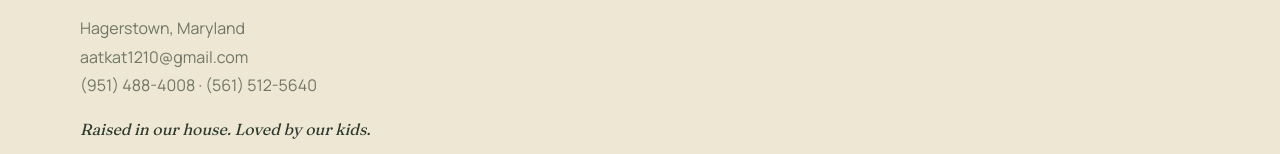
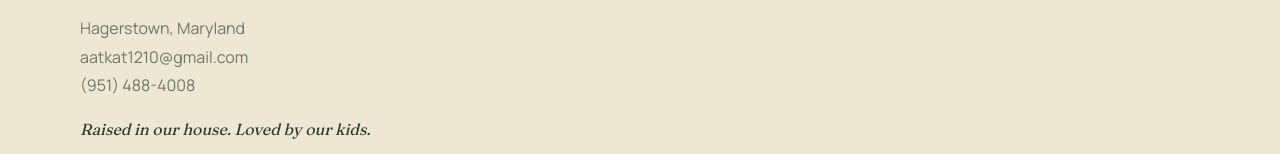
Before and after one commit to NSDQ-160th/hearth-field-border-collies, a Next.js app: page / in a window 1280 px wide. Shown: the part 10630-10784 px from the top of the page. Built offline with nearby package versions, Linux system fonts and the light colour scheme.

Commit message:
Remove the second phone number from the site.
The footer now lists only (951) 488-4008.

```diff
--- a/components/Footer.tsx
+++ b/components/Footer.tsx
@@ -17,8 +17,6 @@ export function Footer() {
         </p>
         <p>
           <a href={`tel:${tel(site.phone)}`}>{site.phone}</a>
-          {" · "}
-          <a href={`tel:${tel(site.phone2)}`}>{site.phone2}</a>
         </p>
         <p className="footer-tag">{site.tagline}</p>
         <p className="form-note" style={{ marginTop: "1rem" }}>
--- a/lib/site.ts
+++ b/lib/site.ts
@@ -4,7 +4,6 @@ export const site = {
   location: "Hagerstown, Maryland",
   email: "aatkat1210@gmail.com",
   phone: "(951) 488-4008",
-  phone2: "(561) 512-5640",
   year: 2026,
   dam: {
     name: "Riley",
```
